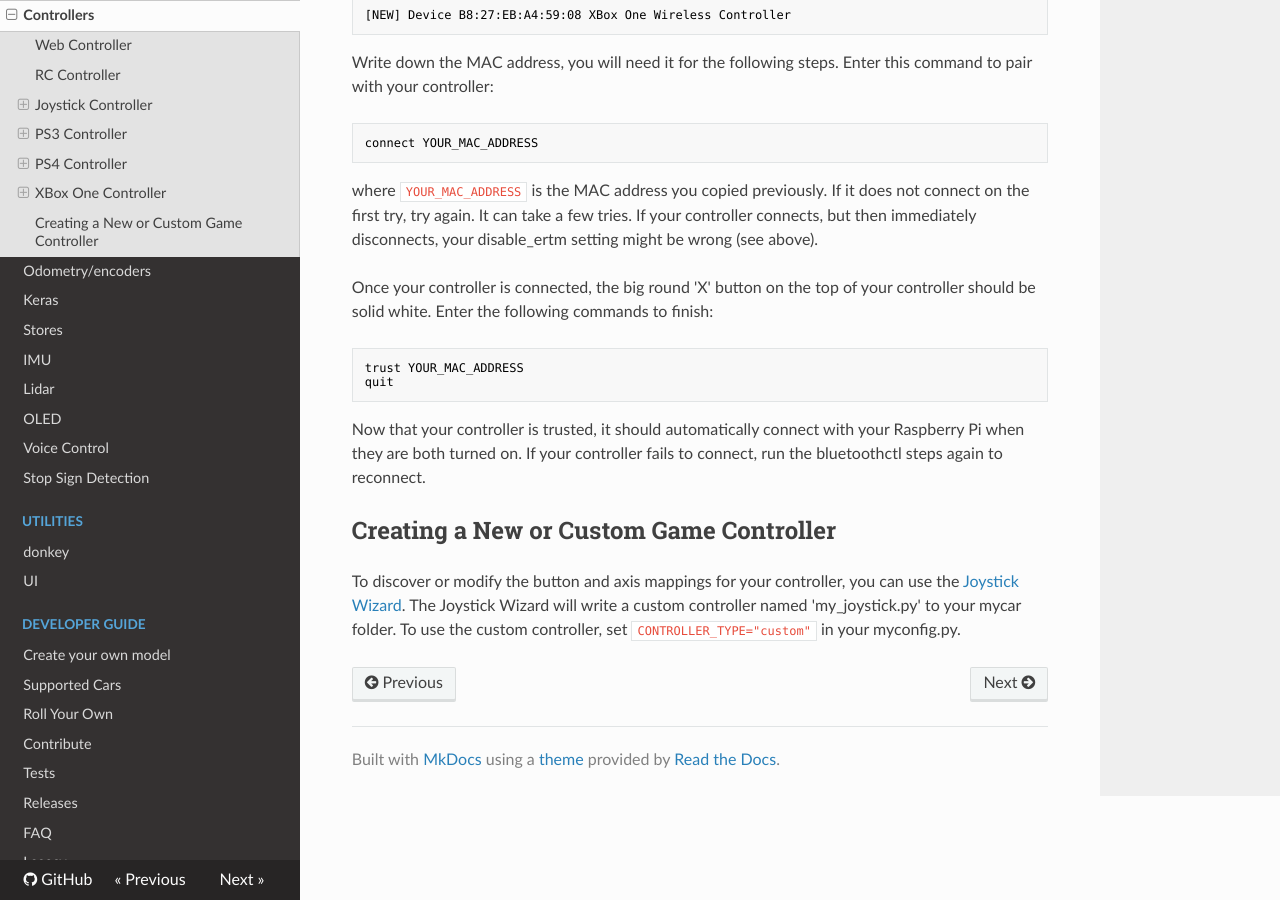
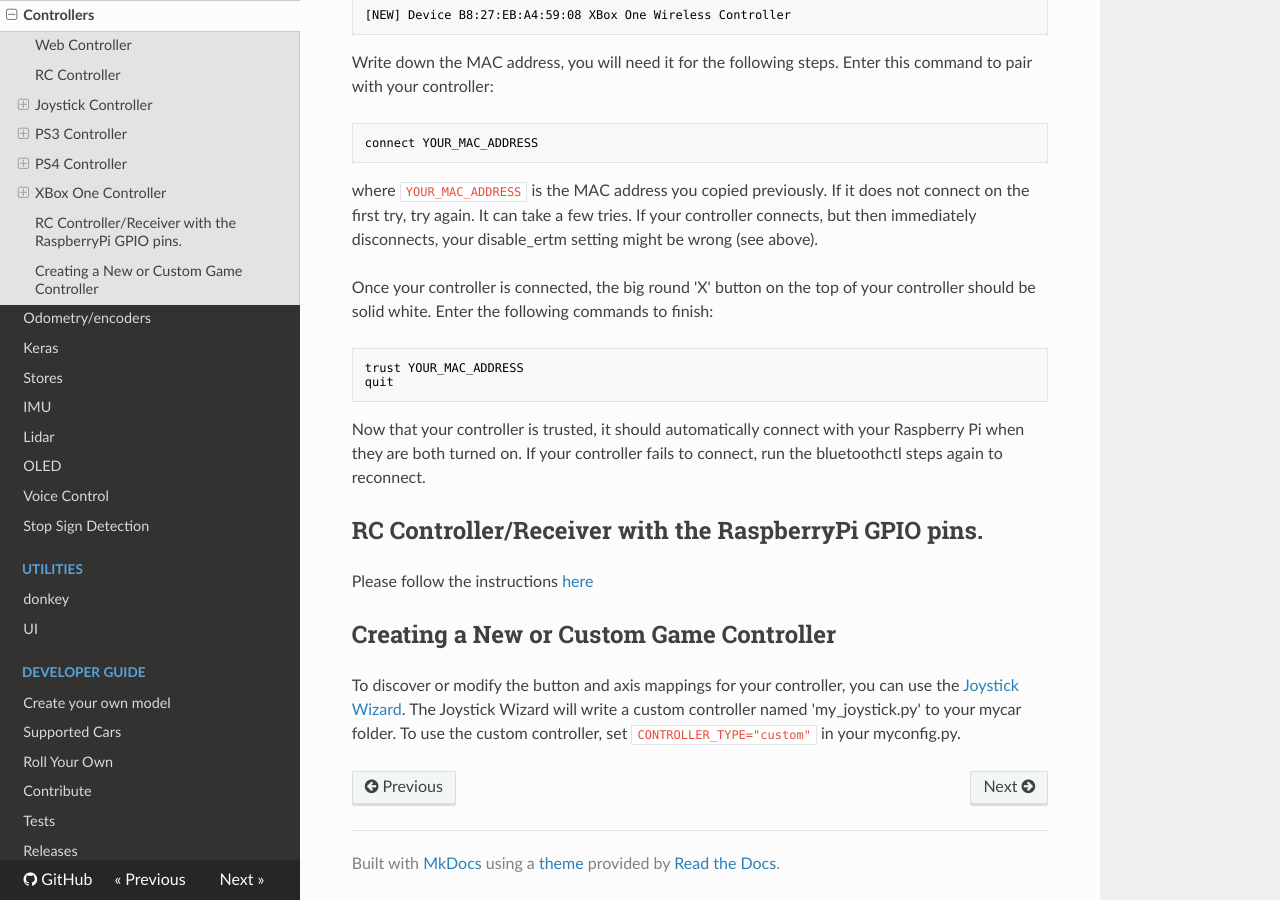
Before and after one commit to autorope/donkeydocs, an MkDocs documentation site: the page built from docs/parts/controllers.md, in a window 1280 px wide and 900 px high, scrolled down 7453 px. Built offline with MkDocs 1.6.1, drawn with Linux system fonts in a browser that asks for light colours; nearby versions of some CDN libraries; old or Windows-style settings are respelled for this version of MkDocs.

Commit message:
Add link to RC setup in controllers.md

```diff
--- a/docs/parts/controllers.md
+++ b/docs/parts/controllers.md
@@ -298,6 +298,10 @@ quit
 
 Now that your controller is trusted, it should automatically connect with your Raspberry Pi when they are both turned on.  If your controller fails to connect, run the bluetoothctl steps again to reconnect.
 
+## RC Controller/Receiver with the RaspberryPi GPIO pins.
+
+Please follow the instructions [here](/parts/rc/)
+
 ## Creating a New or Custom Game Controller
 
 To discover or modify the button and axis mappings for your controller, you can use the [Joystick Wizard](/utility/donkey.html#joystick-wizard). The Joystick Wizard will write a custom controller named 'my_joystick.py' to your mycar folder.  To use the custom controller, set `CONTROLLER_TYPE="custom"` in your myconfig.py.
```
